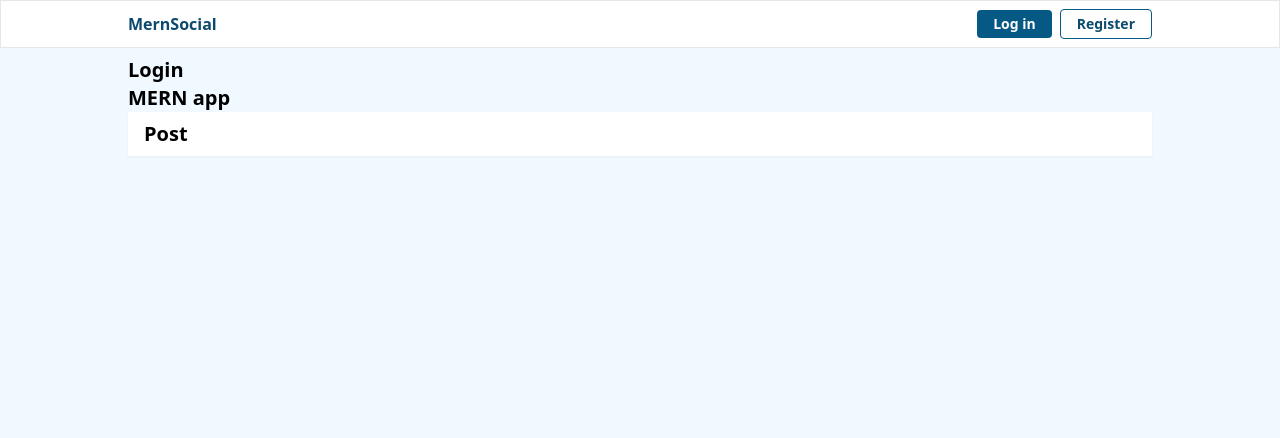
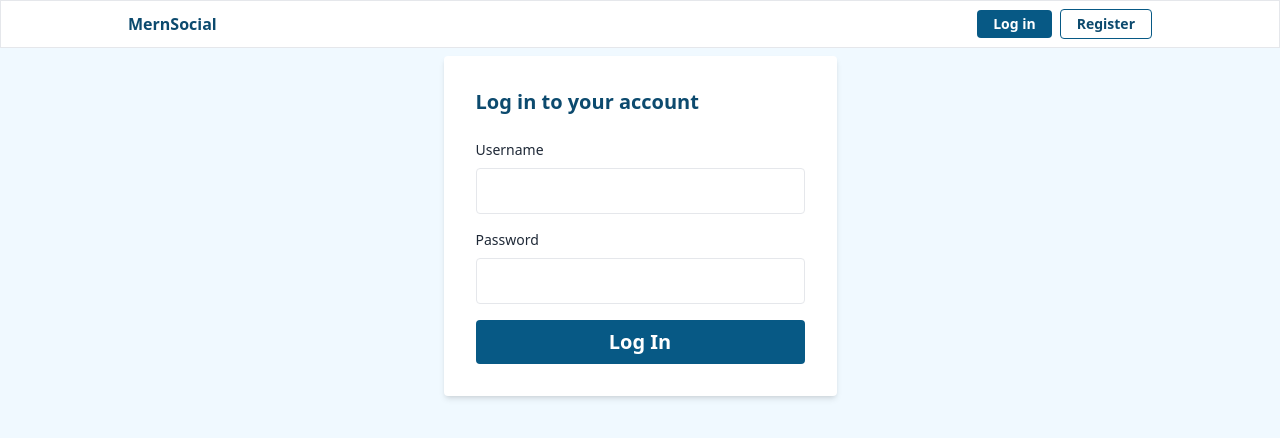
Before and after one commit to mhaprean/mern-social, a React (Vite) app in the folder client/: page /login in a window 1280 px wide. Shown: the top 438 px of the page. Built offline with nearby package versions, Linux system fonts and the light colour scheme; no server answers.

Commit message:
add login

```diff
--- a/client/src/App.tsx
+++ b/client/src/App.tsx
@@ -3,6 +3,7 @@ import Navigation from './components/Navigation';
 import Post from './components/Post';
 import Homepage from './pages/Homepage';
 import Login from './pages/Login';
+import MyProfile from './pages/MyProfile';
 
 function App() {
   return (
@@ -14,9 +15,10 @@ function App() {
           <Routes>
             <Route path="/" element={<Homepage />} />
             <Route path="/login" element={<Login />} />
+            <Route path="/my-profile" element={<MyProfile />} />
+
           </Routes>
-          <p>MERN app</p>
-          <Post />
+
         </div>
       </div>
     </div>
--- a/client/src/components/Navigation.tsx
+++ b/client/src/components/Navigation.tsx
@@ -1,9 +1,12 @@
-import { XMarkIcon, Bars3BottomRightIcon } from '@heroicons/react/24/solid';
+import { XMarkIcon, Bars3BottomRightIcon, UserCircleIcon } from '@heroicons/react/24/solid';
 import { useState } from 'react';
 import { Link } from 'react-router-dom';
+import { useAppSelector } from '../redux/hooks';
 
 const Navigation = () => {
   const [open, setOpen] = useState(false);
+
+  const authState = useAppSelector((state) => state.auth);
 
   const handleOpen = () => {
     setOpen(!open);
@@ -15,12 +18,25 @@ const Navigation = () => {
           <h2 className="font-bold">MernSocial</h2>
         </Link>
 
+        {!authState.isAuth ? (
+          <>
             <Link to="/login" className="ml-auto">
               <button className="bg-sky-800 hover:bg-sky-900 text-white text-sm font-bold py-1 px-4 rounded mx-2 ">Log in</button>
             </Link>
             <button className="bg-transparent hover:bg-sky-800 text-sky-900 text-sm font-bold hover:text-white py-1 px-4 border border-sky-800 hover:border-transparent rounded">
               Register
             </button>
+          </>
+        ) : (
+          <>
+            <Link to="/my-profile" className="ml-auto">
+              <button className="p-1 rounded-full hover:bg-slate-300 transition-all">
+                <UserCircleIcon className="h-6 w-6" />
+              </button>
+            </Link>
+          </>
+        )}
+
         <button className="hover:bg-slate-300 p-1 rounded-full transition-all sm:hidden ml-1" onClick={handleOpen}>
           {open ? <XMarkIcon className="h-6 w-6" /> : <Bars3BottomRightIcon className="h-6 w-6" />}
         </button>
--- a/client/src/pages/Homepage.tsx
+++ b/client/src/pages/Homepage.tsx
@@ -1,7 +1,11 @@
-import React from 'react';
+import Post from '../components/Post';
 
 const Homepage = () => {
-  return <div className="py-4">Homepage</div>;
+  return (
+    <div className="py-4">
+      <Post />
+    </div>
+  );
 };
 
 export default Homepage;
--- a/client/src/pages/Login.tsx
+++ b/client/src/pages/Login.tsx
@@ -1,7 +1,80 @@
-
+import { useState } from 'react';
+import { useLoginUserMutation } from '../redux/apiSlice';
+import { login, setUser } from '../redux/authSlice';
+import { useAppDispatch } from '../redux/hooks';
 
 const Login = () => {
-  return <div>Login</div>;
+  const [username, setUsername] = useState('');
+  const [password, setPassword] = useState('');
+
+  const [loginUser, response] = useLoginUserMutation();
+
+  const dispatch = useAppDispatch();
+
+  const handleSubmit = async (e: React.FormEvent<HTMLFormElement>) => {
+    e.preventDefault();
+
+    if (response.isLoading) {
+      return;
+    }
+
+    try {
+      const userData = {
+        name: username,
+        password: password,
+      };
+
+      const result = await loginUser({ data: userData }).unwrap();
+
+      if (result.access_token) {
+        dispatch(setUser(result.user));
+        dispatch(login(result.access_token));
+      }
+    } catch (error) {
+      console.log('we have an error: ', error);
+    }
+  };
+
+  return (
+    <div>
+      <div className="flex justify-center items-center">
+        <form onSubmit={handleSubmit} className="bg-white p-8 rounded shadow-md">
+          <h2 className="font-bold mb-6 text-sky-900">Log in to your account</h2>
+          <div className="mb-4">
+            <label htmlFor="username" className="block text-gray-800 font-medium mb-2 text-sm">
+              Username
+            </label>
+            <input
+              type="text"
+              id="name"
+              name="name"
+              value={username}
+              onChange={(e) => setUsername(e.target.value)}
+              className="border rounded px-3 py-2 w-full focus:outline-none focus:ring focus:border-blue-300"
+              required
+            />
+          </div>
+          <div className="mb-4">
+            <label htmlFor="password" className="block text-gray-800 font-medium mb-2 text-sm">
+              Password
+            </label>
+            <input
+              type="password"
+              id="password"
+              name="password"
+              value={password}
+              onChange={(e) => setPassword(e.target.value)}
+              className="border rounded px-3 py-2 w-full focus:outline-none focus:ring focus:border-sky-800"
+              required
+            />
+          </div>
+          <button type="submit" className="bg-sky-800 hover:bg-sky-900 text-white rounded px-4 py-2 w-full">
+            Log In
+          </button>
+        </form>
+      </div>
+    </div>
+  );
 };
 
 export default Login;
--- /dev/null
+++ b/client/src/pages/MyProfile.tsx
@@ -0,0 +1,9 @@
+import React from 'react'
+
+const MyProfile = () => {
+  return (
+    <div>MyProfile</div>
+  )
+}
+
+export default MyProfile
--- a/client/src/redux/apiSlice.ts
+++ b/client/src/redux/apiSlice.ts
@@ -25,7 +25,7 @@ interface IResetPasswordResponse {
   message: string;
 }
 
-const SERVER_URL = import.meta.env.VITE_SERVER_URL || 'http://localhost:5000';
+const SERVER_URL = import.meta.env.VITE_SERVER_URL || 'http://localhost:3000';
 
 export const backendApi = createApi({
   reducerPath: 'backendapi',
```
Lines whose indentation alone changed are shown as unchanged.
